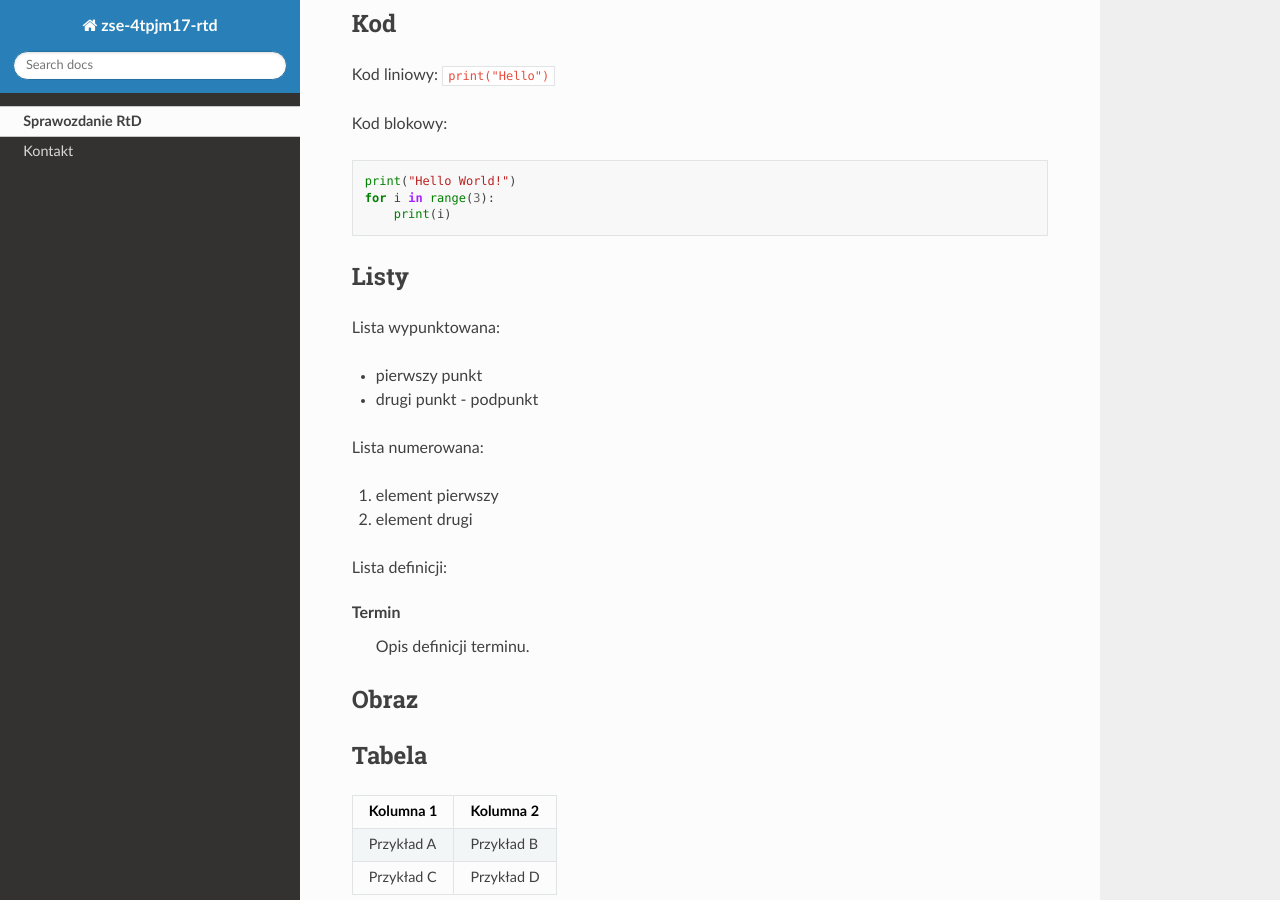
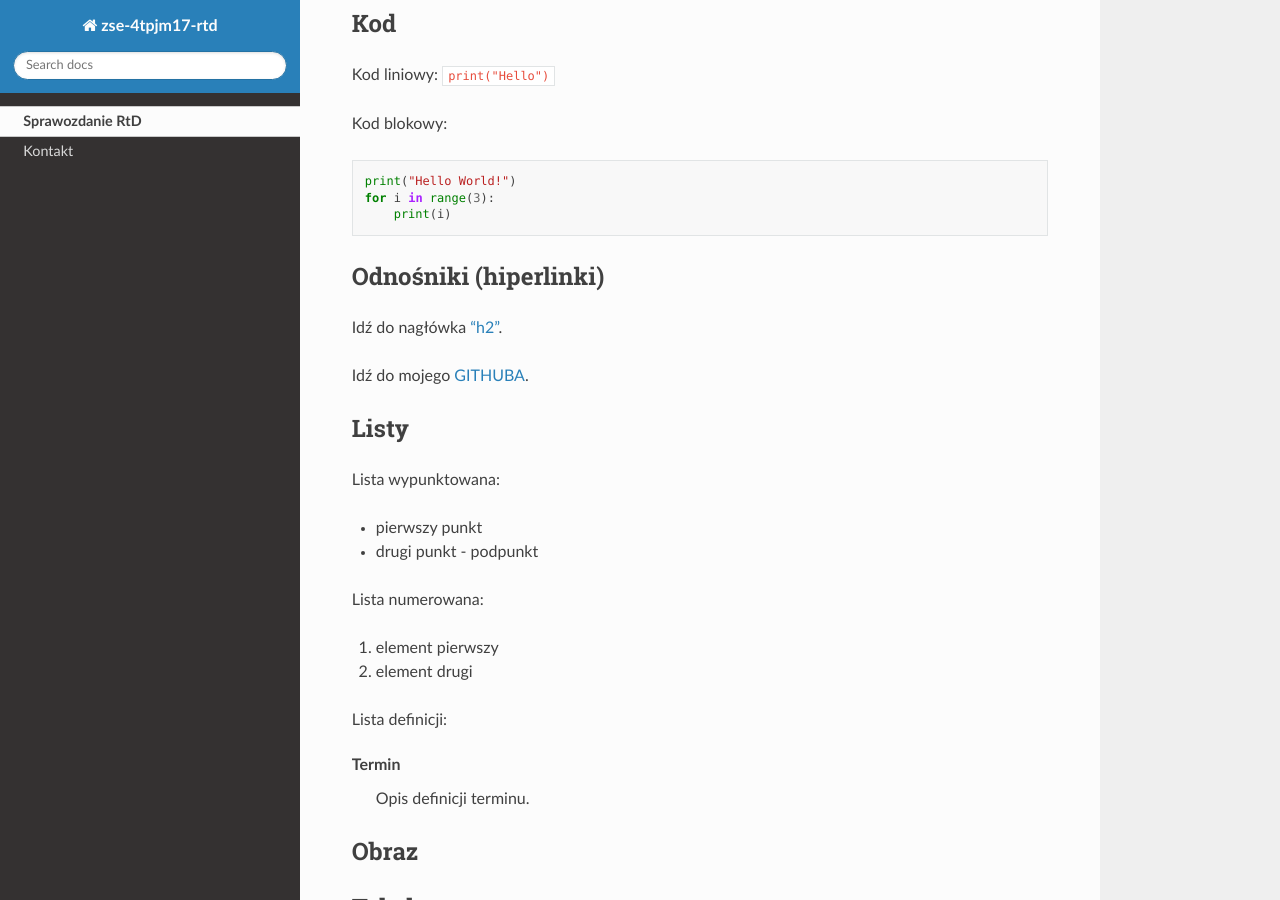
Before and after one commit to Youlek07/zse-4tpjm17-rtd, a Sphinx documentation site: the page built from docs/source/sprawozdanie.rst, in a window 1280 px wide and 900 px high, scrolled down 716 px. Built offline with Sphinx 7.4.7 and the Read the Docs theme 3.1.0, drawn with Linux system fonts in a browser that asks for light colours; pages that are not in the unit, such as notebooks, are missing from menus.

Commit message:
Update sprawozdanie.rst

```diff
--- a/docs/source/sprawozdanie.rst
+++ b/docs/source/sprawozdanie.rst
@@ -42,6 +42,12 @@ Kod blokowy:
    for i in range(3):
        print(i)
 
+Odnośniki (hiperlinki)
+------------
+
+Idź do nagłówka `"h2" <#Nagłówek poziomu 2>`_.
+
+Idź do mojego `GITHUBA <https://github.com/Youlek07>`_.
 
 Listy
 -----
```
